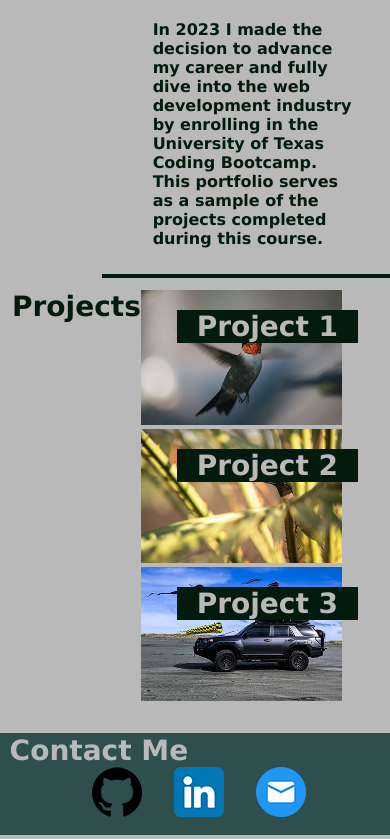
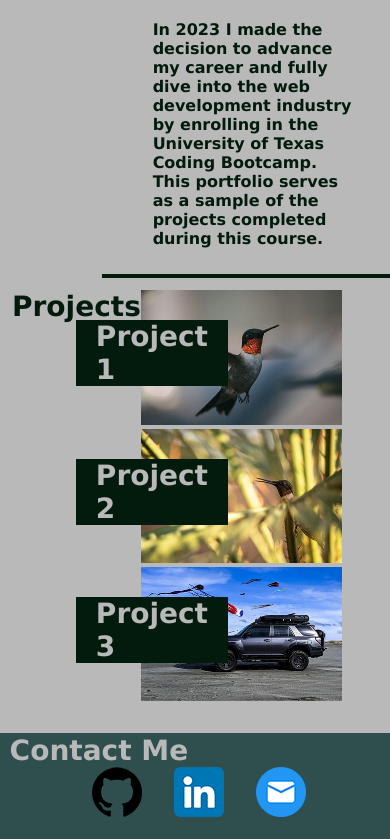
Before and after one commit to kevincallaghan/Advanced-CSS-Portfolio, a plain HTML site: page index.html in a window 390 px wide. Shown: the part 1015-1854 px from the top of the page. Drawn offline with Linux system fonts and the light colour scheme.

Commit message:
Linked images and icons, added alt text

```diff
--- a/assets/style.css
+++ b/assets/style.css
@@ -210,11 +210,23 @@ margin: auto;
   img#project3image {
       max-width: 85%;
       }
+
+  .text-block,
+  .text-block2,
+  .text-block3 {
+    position: absolute;
+    top: 30px;
+    right: 150px;
+    background-color: var(--dark-green);
+    color: var(--light-neutral);
+    padding-left: 20px;
+    padding-right: 20px;
+  }
 }
 
 /* Large smartphones */
 @media screen and (max-width: 768px) {
-  img#project1image,
+    img#project1image,
     img#project2image,
     img#project3image {
       max-width: 85%;
@@ -224,8 +236,8 @@ margin: auto;
 /* Small smartphones */
 @media screen and (max-width: 576px) {
   img#project1image,
-    img#project2image,
-    img#project3image {
+  img#project2image,
+  img#project3image {
       max-width: 85%;
     }
   }
--- a/index.html
+++ b/index.html
@@ -28,7 +28,7 @@
     <div id="about-heading">
       <h3>About Me</h3>
     <div id="about-section-container">
-      <div class="about-item-1"><img class="photo" src="assets/images/KevinC2.jpg">
+      <div class="about-item-1"><img class="photo" src="assets/images/KevinC2.jpg" alt="Picture of Kevin Callaghan">
       </div>
       <div class="about-item-2">
         <p>
@@ -54,19 +54,25 @@
       <h3>Projects</h3>
     <div id="project-section-container">
       <div id="projects" class="project-1">
-        <img id="project1image" src="assets/images/placeholder-1.jpg">
+        <a href="https://github.com/kevincallaghan/code-refactor-challenge" target="_blank">
+        <img id="project1image" src="assets/images/placeholder-1.jpg" alt="Placeholder picture of hummingbird with Refactor Project text overlay">
+        </a>
           <div class="text-block">
             <h4>Project 1</h4>
           </div>
       </div>
       <div class="project-2">
-        <img id="project2image" src="assets/images/placeholder-2.jpg">
+        <a href="https://github.com/kevincallaghan" target="_blank">
+        <img id="project2image" src="assets/images/placeholder-2.jpg" alt="Placeholder picture of hummingbird with Project 2 text overlay">
+        </a>
           <div class="text-block2">
             <h4>Project 2</h4>
           </div>
       </div>
       <div class="project-3">
-        <img id="project3image" src="assets/images/placeholder-3.jpg">
+        <a href="https://github.com/kevincallaghan" target="_blank">
+        <img id="project3image" src="assets/images/placeholder-3.jpg" alt="Placeholder picture of Toyota 4Runner with Project 3 text overlay">
+        </a>
           <div class="text-block3">
             <h4>Project 3</h4>
           </div>
@@ -80,9 +86,15 @@
       <div id="contact-heading">
           <h4>Contact Me</h4>
           <div id="contact-details">
-            <img class="contact-icons" src="assets/images/github-icon.png">
-            <img class="contact-icons" src="assets/images/linkedin-icon.png">
-            <img class="contact-icons" src="assets/images/email-icon.png">
+            <a href="https://github.com/kevincallaghan" target=”_blank”>
+            <img class="contact-icons" src="assets/images/github-icon.png" alt="Github Icon">
+            </a>
+            <a href="https://www.linkedin.com/in/kevincallaghan22/" target=”_blank”>
+            <img class="contact-icons" src="assets/images/linkedin-icon.png" alt="Linkedin Icon">
+            </a>
+            <a href="mailto:kevincallaghan5@yahoo.com">
+            <img class="contact-icons" src="assets/images/email-icon.png" alt="Email Icon">
+            </a>
           </div>
       </div>
   </footer>
```
Also changed, not shown: 1 other file.
